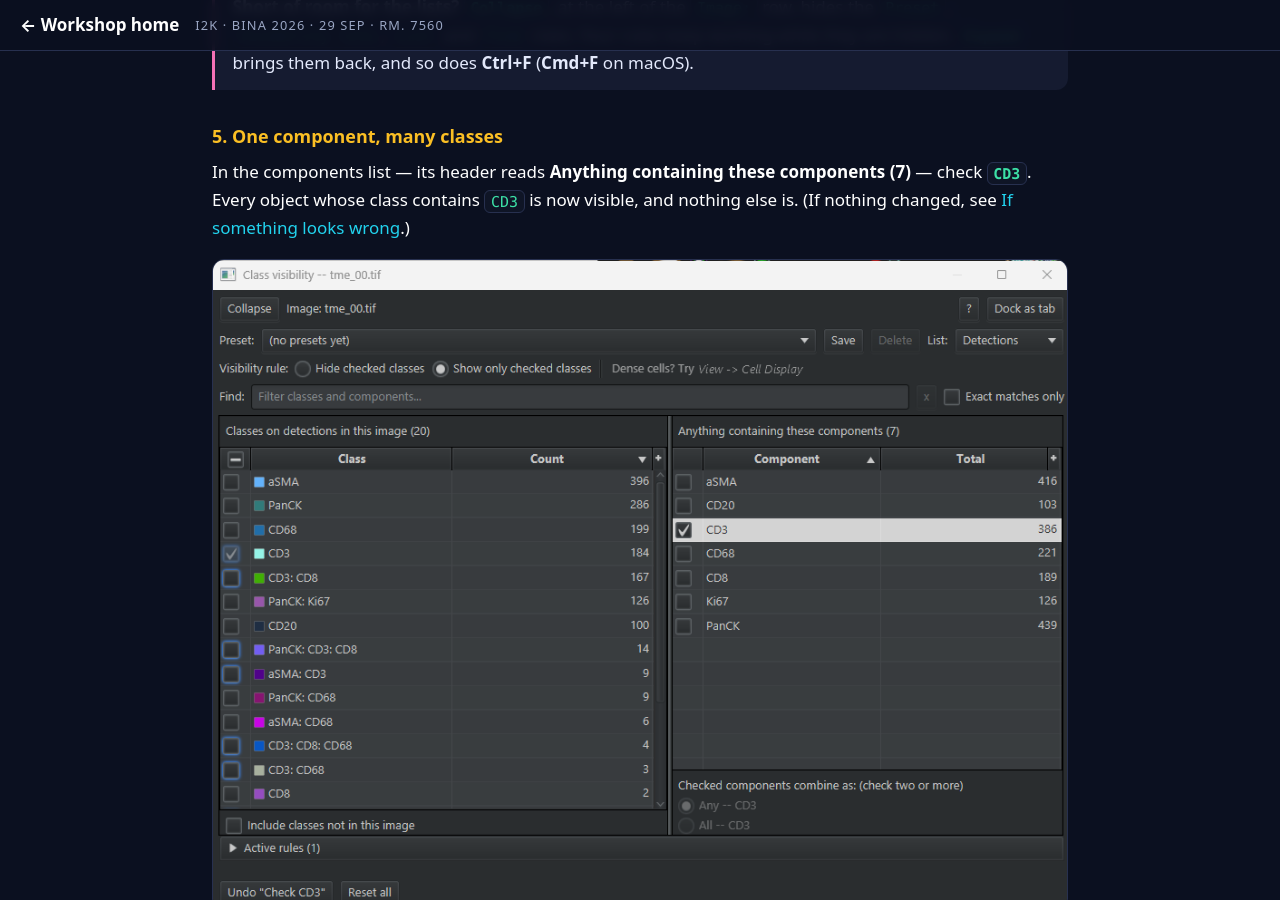
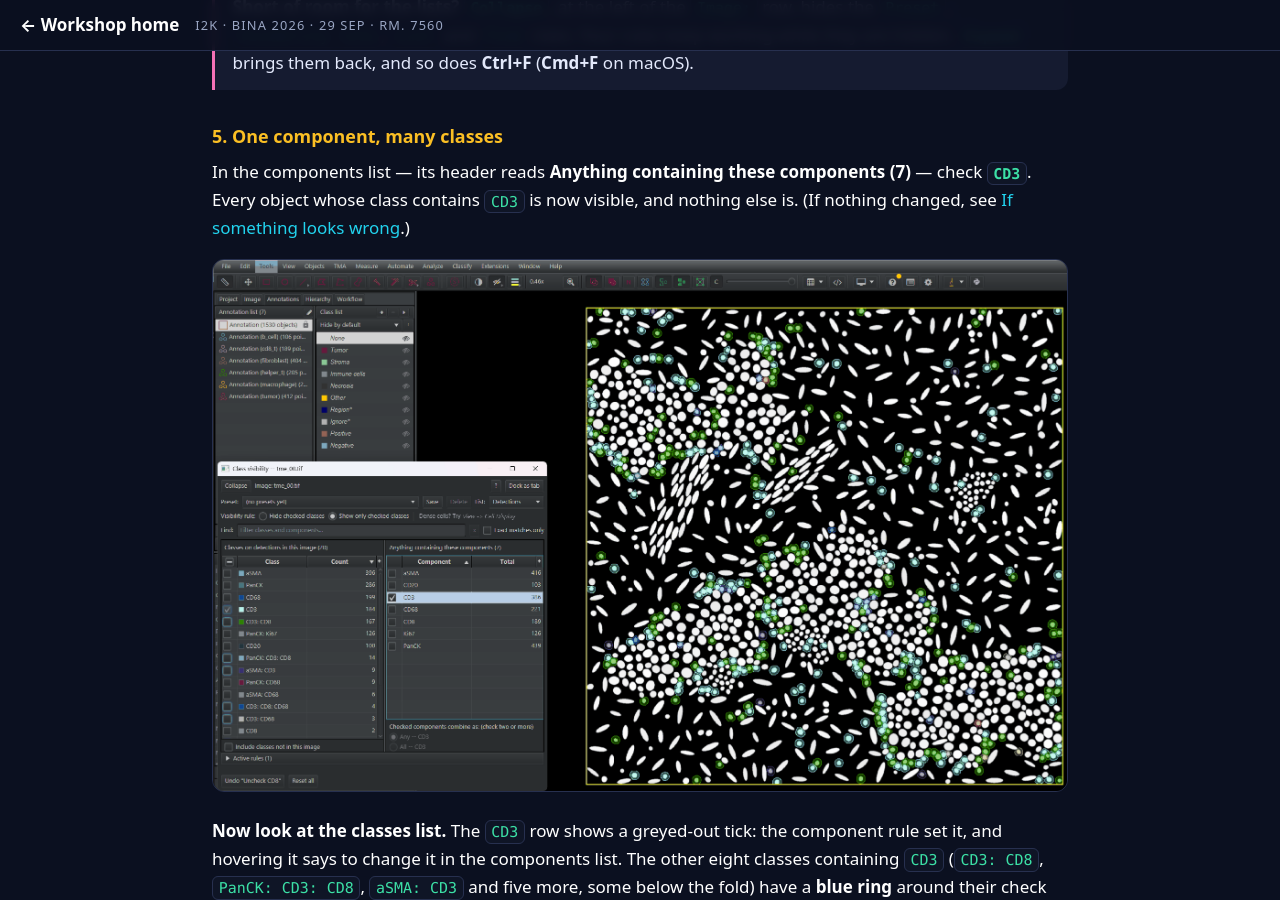
Before and after one commit to MichaelSNelson/BINA-I2K-2026-QuPath-Extensions, a Jekyll site: the page built from docs/14-class-visibility.md, in a window 1280 px wide and 900 px high, scrolled down 4494 px. Built offline with Jekyll 4.4.1, drawn with Linux system fonts in a browser that asks for light colours.

Commit message:
Guide 14: step 5 shot now shows the viewer with the panel
Claude-Session: https://claude.ai/code/session_01KwiACUr5MacuDvqp74c96o

```diff
--- a/docs/14-class-visibility.md
+++ b/docs/14-class-visibility.md
@@ -202,7 +202,7 @@ In the components list — its header reads **Anything containing these componen
 **`CD3`**. Every object whose class contains `CD3` is now visible, and nothing else is. (If
 nothing changed, see [If something looks wrong](#if-something-looks-wrong).)
 
-<img src="../images/class-visibility/panel-cd3-checked.png" alt="The same window with CD3 checked in the components list. In the classes list the CD3 row shows a greyed-out tick, and the rows CD3 colon CD8, PanCK colon CD3 colon CD8, aSMA colon CD3, CD3 colon CD8 colon CD68 and CD3 colon CD68 have a blue ring around their check box; rows such as aSMA, PanCK, CD68 and PanCK colon Ki67 have plain empty boxes. Below the components list the two options read Any CD3 and All CD3, greyed out. Active rules reads 1, and the buttons at the bottom read Undo Check CD3 and Reset all" width="900">
+<img src="../images/class-visibility/panel-cd3-checked-with-viewer.png" alt="QuPath with the Class visibility floating window over the lower left of the viewer, on tme_00, with CD3 checked in the components list. In the classes list the CD3 row shows a greyed-out tick and the rows CD3 colon CD8, PanCK colon CD3 colon CD8, aSMA colon CD3, CD3 colon CD8 colon CD68 and CD3 colon CD68 have a blue ring around their check box. Below the components list the options read Any CD3, selected, and All CD3. Active rules reads 1. In the viewer, most cells are plain white outlines and only the CD3-containing cells are drawn with teal and green outlines, scattered through the tissue" width="1000">
 
 **Now look at the classes list.** The `CD3` row shows a greyed-out tick: the component rule set
 it, and hovering it says to change it in the components list. The other eight classes containing
```
Also changed, not shown: images/class-visibility/panel-cd3-checked-with-viewer.png (added), images/class-visibility/panel-cd3-checked.png (deleted).
